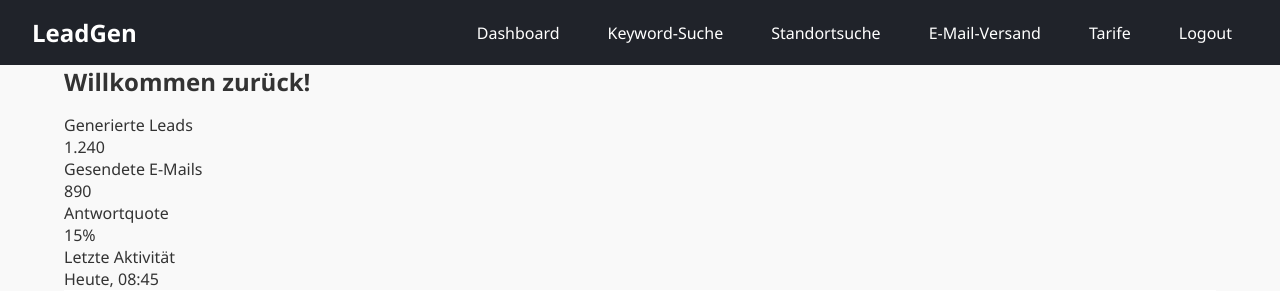
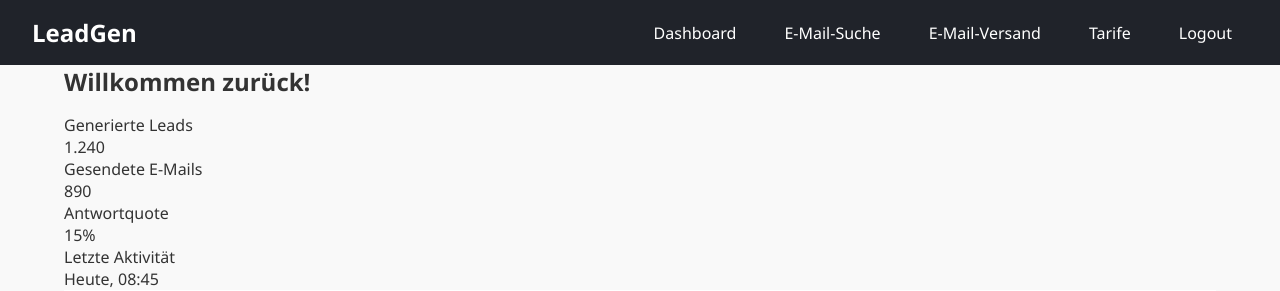
Before and after one commit to MerabTserodze/leadgen-app, a Flask app: page /dashboard in a window 1280 px wide. Shown: the top 291 px of the page. Run offline with Flask 3, Linux system fonts and the light colour scheme.

Commit message:
Update dashboard.html

```diff
--- a/templates/dashboard.html
+++ b/templates/dashboard.html
@@ -14,13 +14,11 @@
     <div class="logo">LeadGen</div>
     <ul>
         <li><a href="/dashboard">Dashboard</a></li>
-    <li><a href="/keywords">Keyword-Suche</a></li>
-    <li><a href="/locations">Standortsuche</a></li>
-    <li><a href="/emails">E-Mail-Versand</a></li>
-    <li><a href="/preise">Tarife</a></li> <!-- 🔹 добавлена вкладка -->
+        <li><a href="/emails">E-Mail-Suche</a></li>
+        <li><a href="/send">E-Mail-Versand</a></li>
+        <li><a href="/preise">Tarife</a></li>
         <li><a href="/logout">Logout</a></li>
     </ul>
-
 </div>
 
     <!-- DASHBOARD METRICS -->
```
Lines whose indentation alone changed are shown as unchanged.
